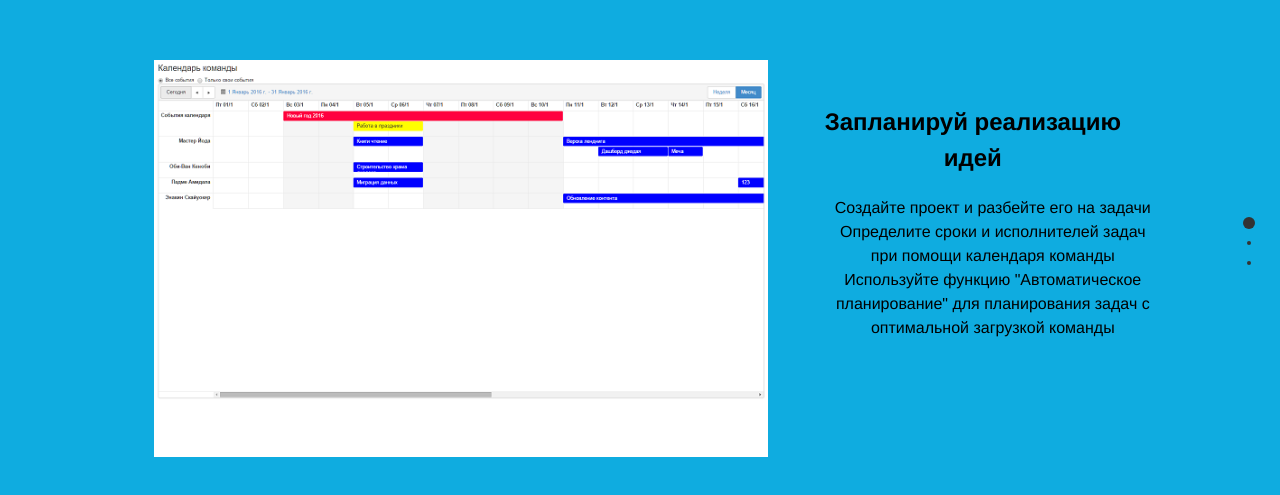
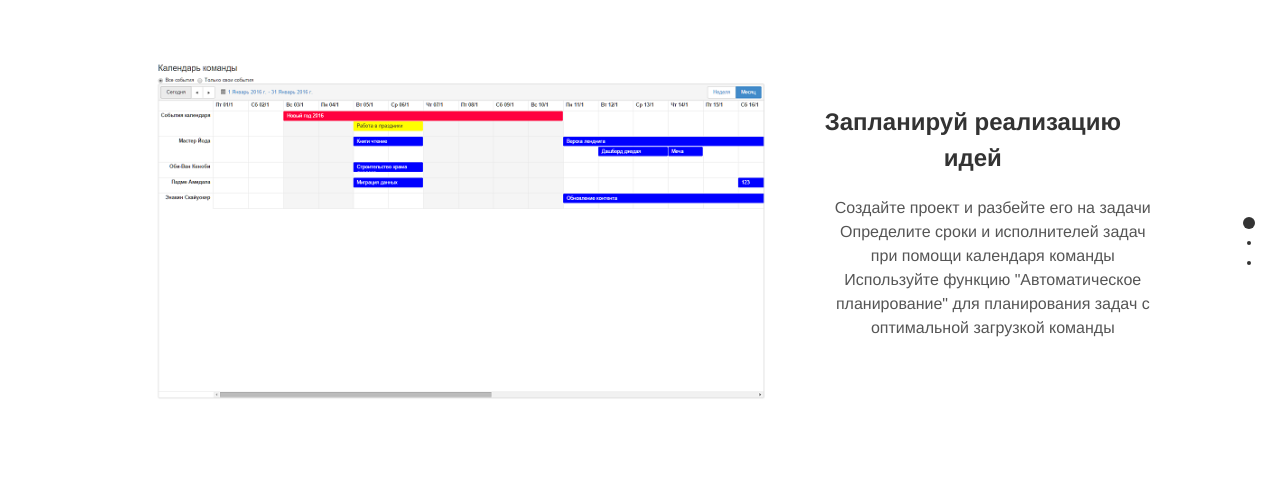
Before and after one commit to Oksert/landing_page, a plain HTML site: page index.html in a window 1280 px wide. Shown: the part 157-652 px from the top of the page. Drawn offline with Linux system fonts and the light colour scheme; files whose address does not match are found by name.

Commit message:
color add

```diff
--- a/script.js
+++ b/script.js
@@ -47,7 +47,7 @@
 		//Design
 		controlArrows: true,
 		verticalCentered: true,
-		sectionsColor : ['#0FACE0', '#FFFFFF','#0FACE0'],
+		sectionsColor : ['#FFFFFF', '#FFFFFF','#FFFFFF'],
 		paddingTop: '3em',
 		paddingBottom: '10px',
 		fixedElements: '#header, .footer',
--- a/style.css
+++ b/style.css
@@ -39,6 +39,12 @@ body {
     font-family: "Helvetica", "Arial", sans-serif;
     line-height: 1.5;
     padding: 4em 1em;
+    color: #555;
+}
+h1,
+h2,
+strong {
+  color: #333;
 }
 img {
     box-sizing: border-box;
```
